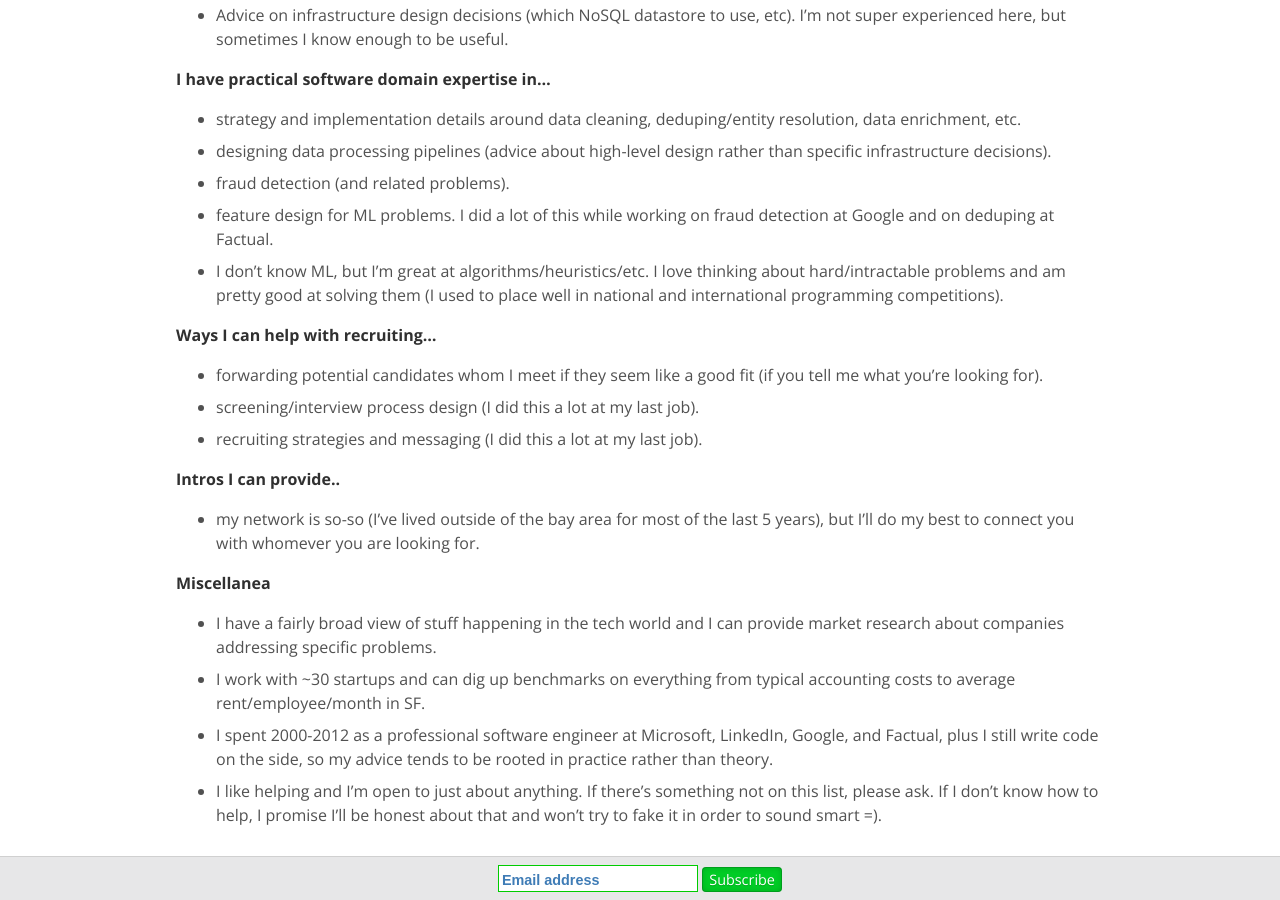
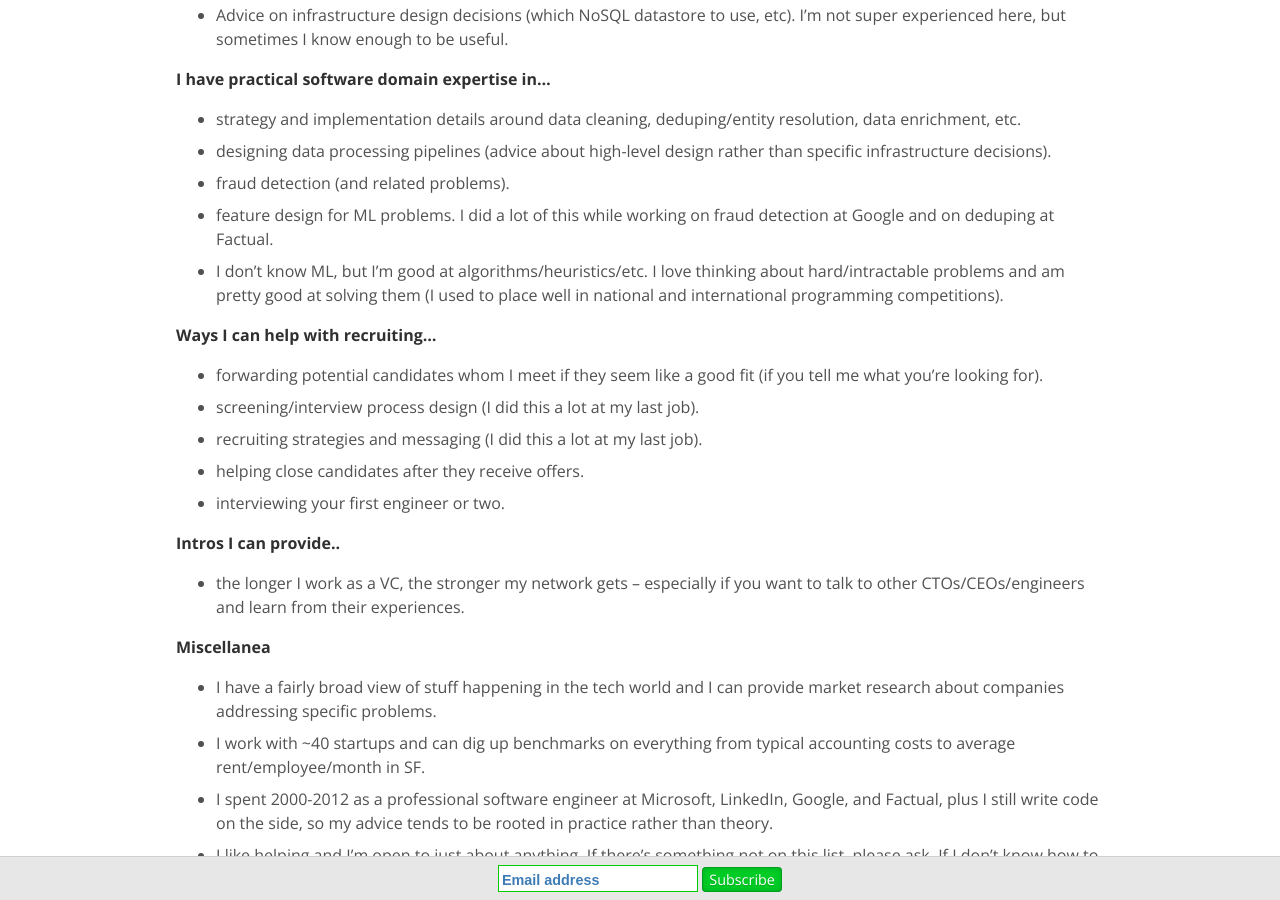
Before and after one commit to codingvc/codingvc, a Jekyll site: the page built from _posts/2012-01-01-ways-i-can-help.markdown, in a window 1280 px wide and 900 px high, scrolled down 1059 px. Built offline with Jekyll 4.4.1, drawn with Linux system fonts in a browser that asks for light colours; nearby versions of some CDN libraries; Markdown is read by kramdown in place of the engine named in the settings; comment, search, counter and statistics services are not loaded.

Commit message:
updating content

```diff
--- a/_posts/2012-01-01-ways-i-can-help.markdown
+++ b/_posts/2012-01-01-ways-i-can-help.markdown
@@ -37,21 +37,23 @@ I often tell people, "let me know if I can help with anything," but what does th
 - designing data processing pipelines (advice about high-level design rather than specific infrastructure decisions).
 - fraud detection (and related problems).
 - feature design for ML problems. I did a lot of this while working on fraud detection at Google and on deduping at Factual.
-- I don't know ML, but I'm great at algorithms/heuristics/etc. I love thinking about hard/intractable problems and am pretty good at solving them (I used to place well in national and international programming competitions).
+- I don't know ML, but I'm good at algorithms/heuristics/etc. I love thinking about hard/intractable problems and am pretty good at solving them (I used to place well in national and international programming competitions).
 
 **Ways I can help with recruiting...**
 
 - forwarding potential candidates whom I meet if they seem like a good fit (if you tell me what you're looking for).
 - screening/interview process design (I did this a lot at my last job).
 - recruiting strategies and messaging (I did this a lot at my last job).
+- helping close candidates after they receive offers.
+- interviewing your first engineer or two.
 
 **Intros I can provide..**
 
-- my network is so-so (I've lived outside of the bay area for most of the last 5 years), but I'll do my best to connect you with whomever you are looking for.
+- the longer I work as a VC, the stronger my network gets -- especially if you want to talk to other CTOs/CEOs/engineers and learn from their experiences.
 
 **Miscellanea**
 
 - I have a fairly broad view of stuff happening in the tech world and I can provide market research about companies addressing specific problems.
-- I work with ~30 startups and can dig up benchmarks on everything from typical accounting costs to average rent/employee/month in SF.
+- I work with ~40 startups and can dig up benchmarks on everything from typical accounting costs to average rent/employee/month in SF.
 - I spent 2000-2012 as a professional software engineer at Microsoft, LinkedIn, Google, and Factual, plus I still write code on the side, so my advice tends to be rooted in practice rather than theory.
 - I like helping and I'm open to just about anything. If there's something not on this list, please ask. If I don't know how to help, I promise I'll be honest about that and won't try to fake it in order to sound smart =).
```
